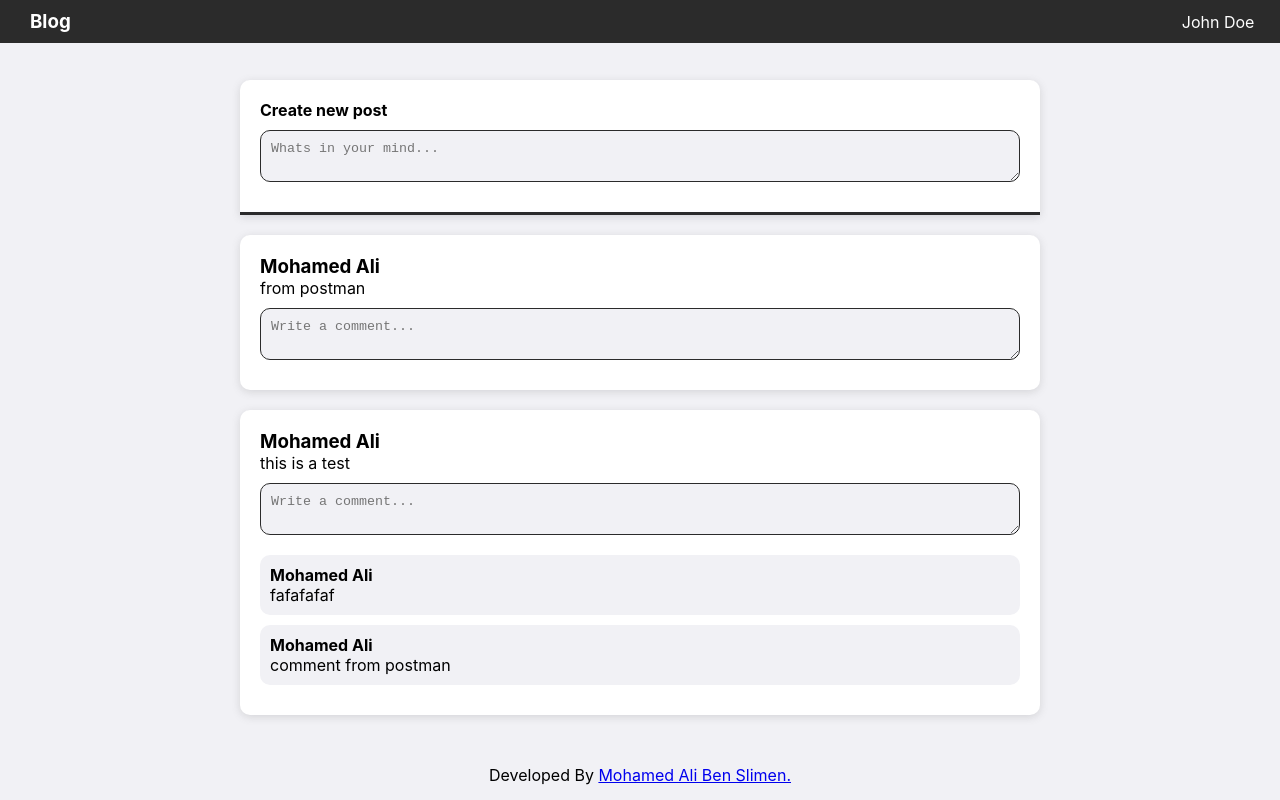
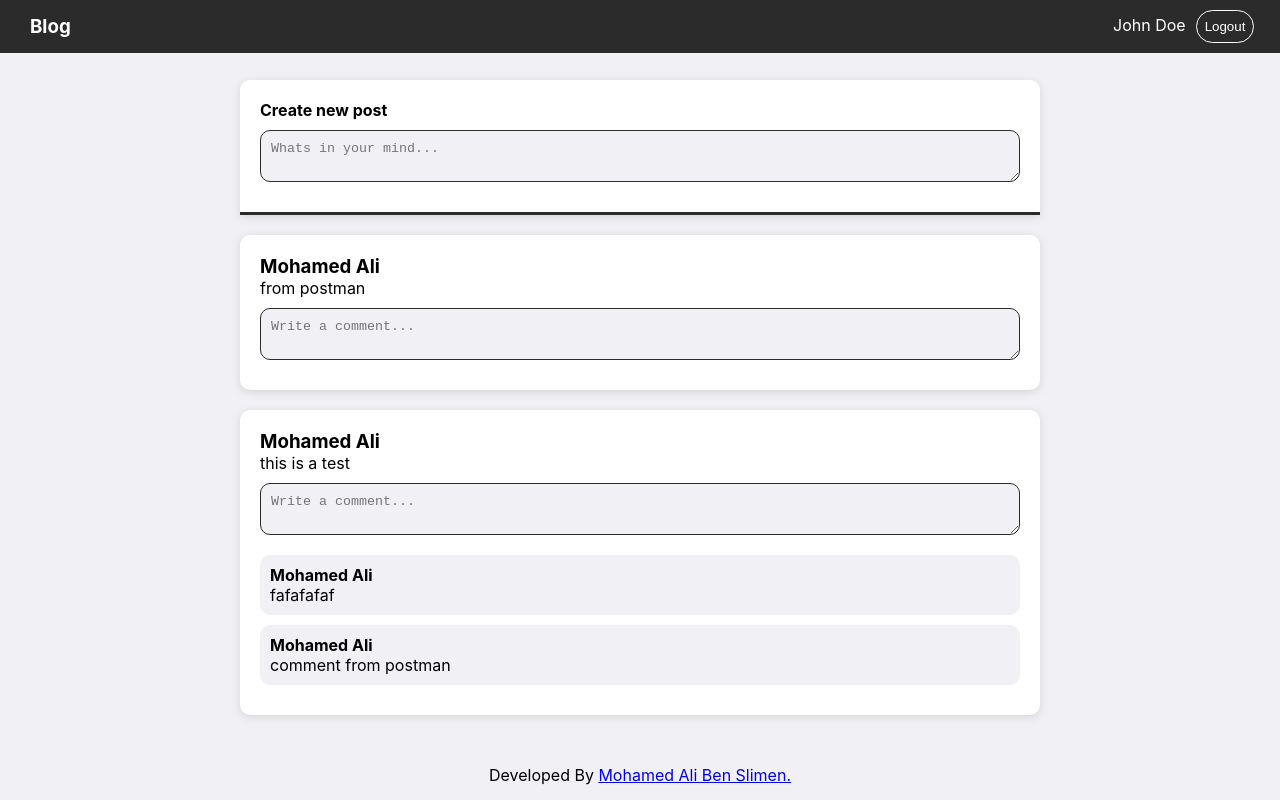
Before and after one commit to mabs-skydev/infinity-front, a React (Create React App) app: page / in a window 1280 px wide. Built offline with nearby package versions, Linux system fonts and the light colour scheme; sample sign-in values are in the browser's storage.

Commit message:
basic redirection

```diff
--- a/src/App.js
+++ b/src/App.js
@@ -4,16 +4,30 @@ import Home from './components/pages/Home';
 import {
   BrowserRouter as Router,
   Switch,
-  Route
+  Route,
+  Redirect
 } from "react-router-dom";
+import { getCurrentUser } from './services/userService';
 
 function App() {
+  const user = getCurrentUser();
+
   return (
     <div className="App">
       <Router>
         <Switch>
-          <Route path="/login" component={Landing} />
-          <Route exact path="" component={Home} />
+          <Route path="/login" render={
+            props => {
+              if (user) return <Redirect to="/" />;
+              return <Landing />
+            }
+          } />
+          <Route exact path="/" render={
+            props => {
+              if (!user) return <Redirect to="/login" />;
+              return <Home />
+            }
+          } />
         </Switch>
       </Router>
     </div>
--- a/src/App.scss
+++ b/src/App.scss
@@ -191,4 +191,24 @@ textarea {
 
 .menu {
 	margin-right: 3rem;
+
+	&__name {
+		margin-right: 1rem;
+	}
+
+	&__logout {
+		cursor: pointer;
+		border: 1px solid var(--color-white);
+		outline: none;
+		color: var(--color-white);
+		background-color: inherit;
+		padding: .8rem;
+		border-radius: 10rem;
+		transition: transform .3s;
+
+		&:hover {
+			background-color: var(--color-red);
+			transform: scale(1.02);
+		}
+	}
 }
--- a/src/components/auth/Login.jsx
+++ b/src/components/auth/Login.jsx
@@ -1,13 +1,19 @@
 import React, {useState} from 'react';
+import { loginUser } from '../../services/userService';
 
 const Login = ({registerClicked}) => {
 
     const [email, setEmail] = useState('');
     const [password, setPassword] = useState('');
 
-    const login = e => {
+    const login = async e => {
         e.preventDefault();
-        console.log(email, password);
+        await loginUser({
+            email,
+            password
+        });
+
+        window.location = "/";
     }
 
     return (
--- a/src/components/auth/Register.jsx
+++ b/src/components/auth/Register.jsx
@@ -1,4 +1,5 @@
 import React, { useState } from 'react';
+import { registerUser } from "../../services/userService";
 
 const Register = ({registerClicked}) => {
 
@@ -6,9 +7,16 @@ const Register = ({registerClicked}) => {
     const [email, setEmail] = useState('');
     const [password, setPassword] = useState('');
 
-    const register = e => {
+    const register = async e => {
         e.preventDefault();
-        console.log(name, email, password);
+
+        await registerUser({
+            name,
+            email,
+            password
+        });
+
+        window.location = "/";
     }
 
     return (
--- a/src/components/layouts/Navigation.jsx
+++ b/src/components/layouts/Navigation.jsx
@@ -1,10 +1,21 @@
 import React from 'react';
+import { logout } from './../../services/userService';
 
 const Navigation = () => {
+
+    const handleLogout = () => {
+        logout();
+    }
+
     return (
         <nav className="navigation">
             <h3>Blog</h3>
-            <div className="menu">John Doe</div>
+            <div className="menu">
+                <span className="menu__name">
+                    John Doe
+                </span>
+                <button className="menu__logout" onClick={handleLogout}>Logout</button>
+            </div>
         </nav>
     );
 }
--- /dev/null
+++ b/src/services/userService.js
@@ -0,0 +1,22 @@
+import axios from 'axios';
+
+const apiEndPoint = "http://localhost:8000/api";
+
+export async function registerUser(user) {
+    const {data} = await axios.post(`${apiEndPoint}/register`, user);
+    localStorage.setItem('token', data.token);
+}
+
+export async function loginUser(user) {
+    const {data} = await axios.post(`${apiEndPoint}/login`, user);
+    localStorage.setItem('token', data.token);
+}
+
+export function logout() {
+    localStorage.removeItem('token');
+    window.location = "/login";
+}
+
+export function getCurrentUser() {
+    return localStorage.getItem('token');
+}
```
Also changed, not shown: 1 other file (tests, documents, lock files or other folders).
